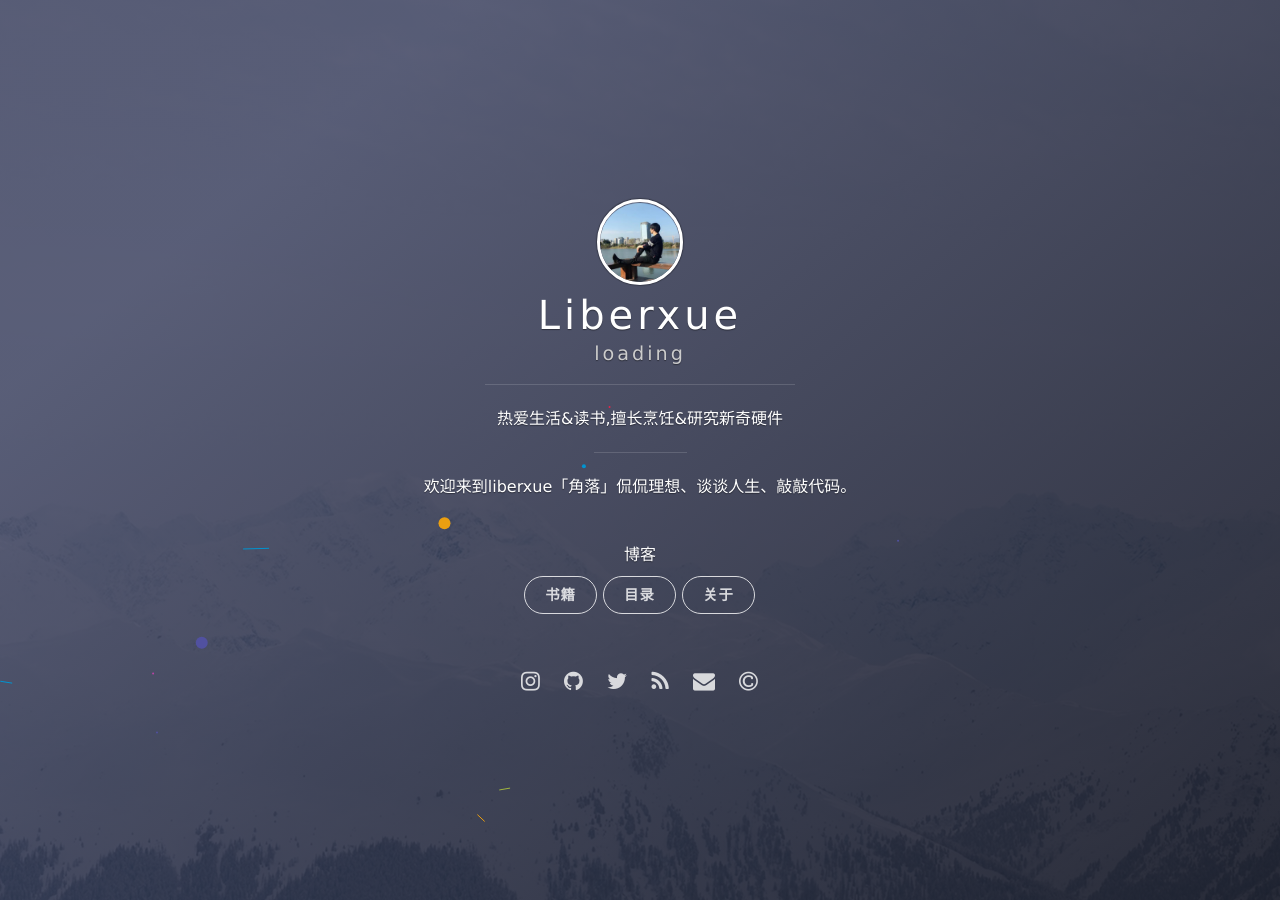
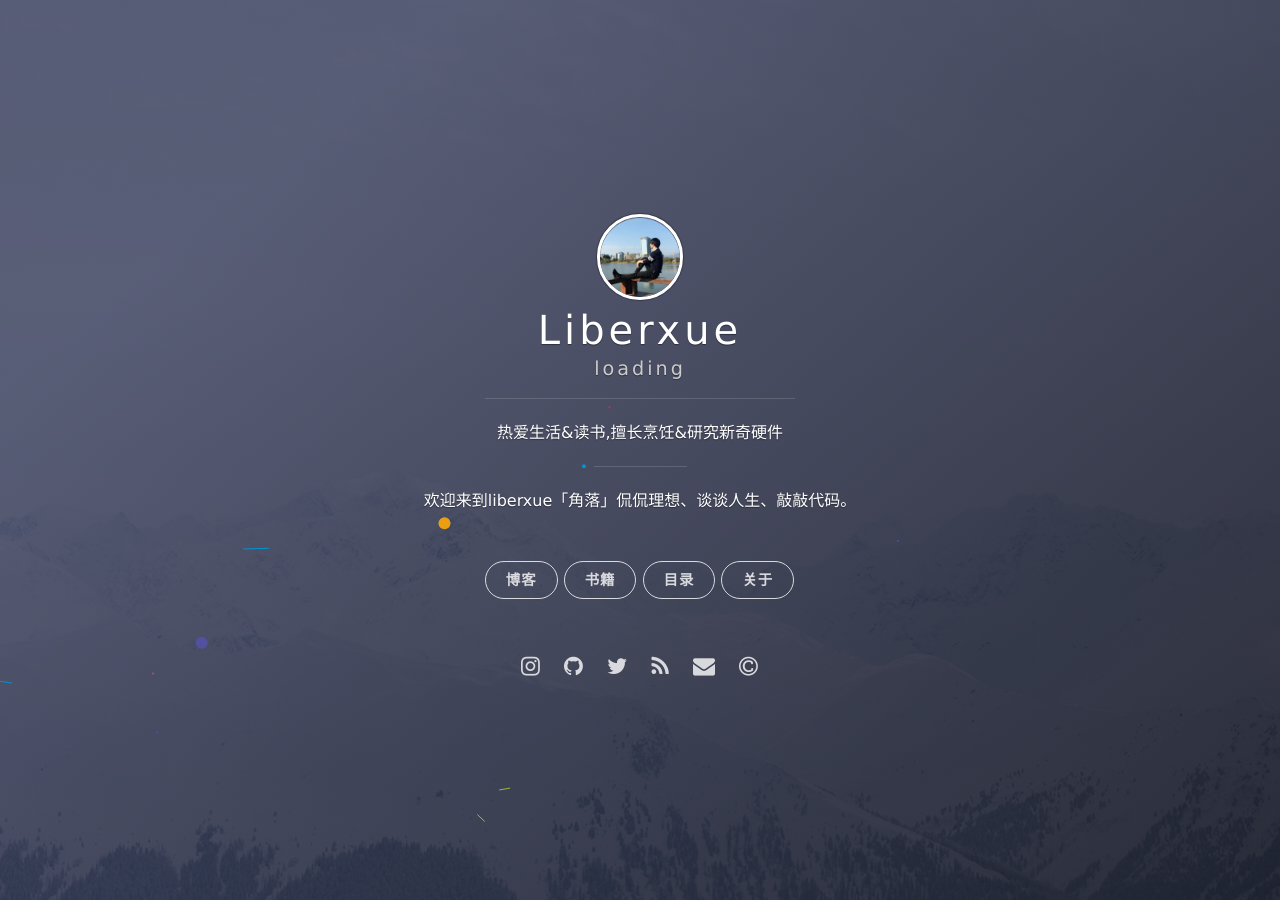
Before and after one commit to qyh214/liberxue.github.io, a Jekyll site: the page built from index.html, in a window 1280 px wide. Built offline with Jekyll 4.4.1, drawn with Linux system fonts in a browser that asks for light colours; nearby versions of some CDN libraries; the list of posts is cut into pages by our own code; comment, search, counter and statistics services are not loaded.

Commit message:
fix hove

```diff
--- a/_includes/side-panel.html
+++ b/_includes/side-panel.html
@@ -19,7 +19,7 @@
           <div>
             <nav class="cover-navigation cover-navigation--primary">
               <ul class="navigation">
-                <li class=""><a href="/#blog" title="{{site.blog_button.description}}"class="blog-button">{{site.blog_button.title}}</a></li>
+                <li class="navigation__item"><a href="/#blog" title="{{site.blog_button.description}}" class="blog-button">{{site.blog_button.title}}</a></li>
                 {% for item in site.nav %}
                   {% if item.in_site %}
                     <li class="navigation__item"><a href="{{item.url}}" title="{{item.description}}"  data-hover="{{item.title}}">{{item.title}}</a></li>
```
